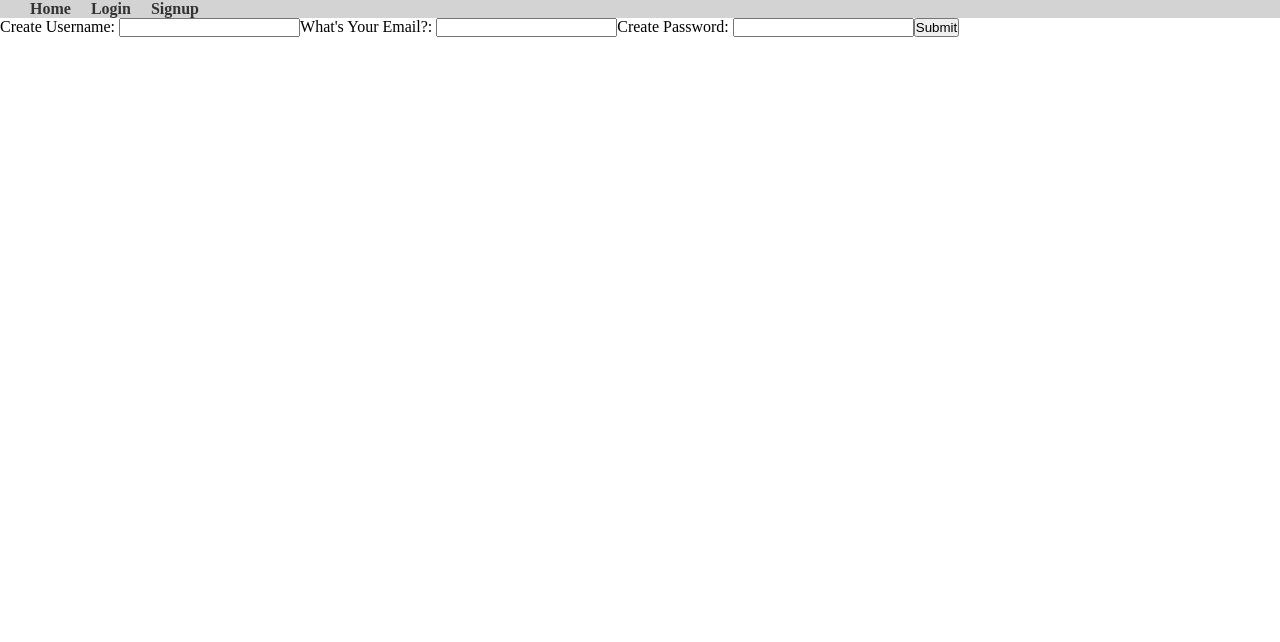
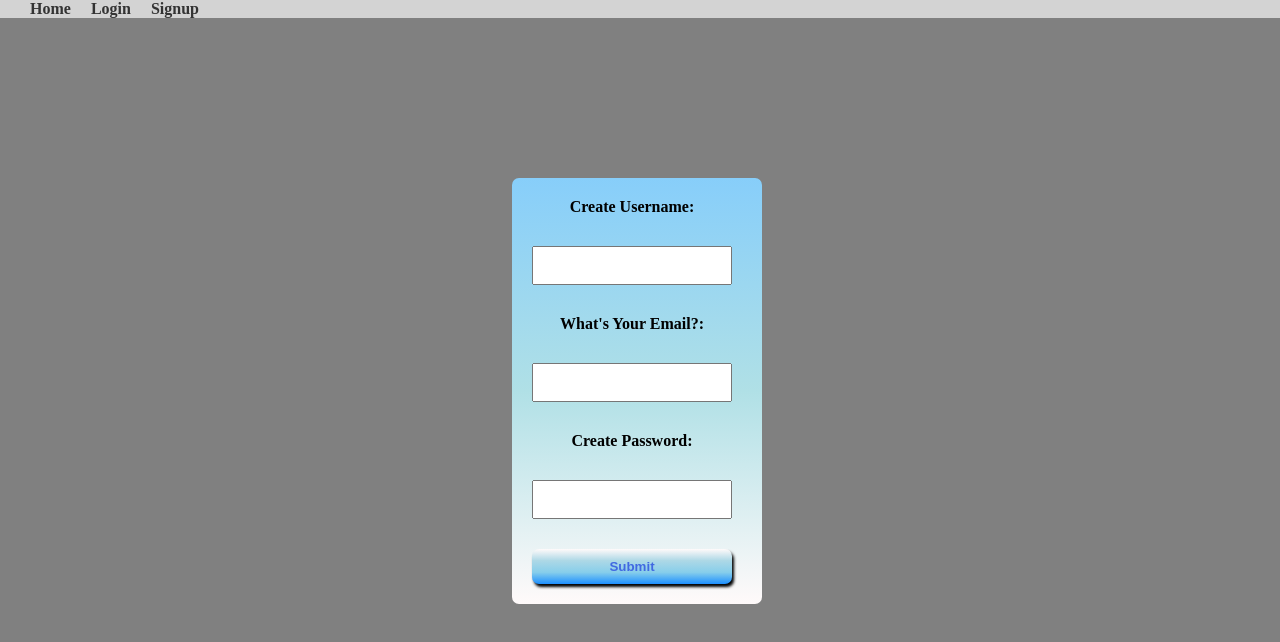
Before and after one commit to Smoot-Mena/chat-app, a React (Vite) app in the folder frontend/: page /signup in a window 1280 px wide. Shown: the top 642 px of the page. Built offline with nearby package versions, Linux system fonts and the light colour scheme; no server answers.

Commit message:
Updates Login to actually work and adds css styles

```diff
--- a/frontend/src/App.jsx
+++ b/frontend/src/App.jsx
@@ -22,7 +22,7 @@ function App() {
 
   const getUser = async (token) => {
     try {
-      const response = await axios.get("/api/users", {
+      const response = await axios.get("/api", {
         headers: {
           Authorization: token
         }
@@ -54,8 +54,6 @@ function App() {
       <Routes>
         <Route path="/" element={<Home />} />
         <Route path="/profile" element={<Profile />} />
-        <Route path="/login" element={<Login />}/>
-        <Route path="/signup" element={<SignUp />} />
         <Route path="/chathome" element={<ChatHome username={username} setUsername={setUsername} room={room} setRoom={setRoom} socket={socket} />} />
         <Route path="/chatroom" element={<ChatRoom username={username} room={room} socket={socket} />} />
         {loggedIn ?
--- a/frontend/src/index.css
+++ b/frontend/src/index.css
@@ -5,3 +5,7 @@
   padding: 0;
   box-sizing: border-box;
 }
+
+body {
+  background-color: grey;
+}
--- a/frontend/src/pages/Home.jsx
+++ b/frontend/src/pages/Home.jsx
@@ -9,7 +9,7 @@ const Home = () => {
             <nav style={{
                 borderTop: "3px solid darkblue",
                 borderBottom: "3px solid darkblue",
-                height: "80px",
+                height: "82px",
                 backgroundColor: "#333"
             }}>
                 <ul style={{
@@ -221,7 +221,8 @@ const Home = () => {
                 width: "800px",
                 minWidth: "700px",
                 display: "flex",
-                flexFlow: "row wrap"
+                flexFlow: "row wrap",
+                backgroundColor: "snow"
             }}>
                 <header style={{
                     backgroundImage: "linear-gradient(to right, mediumblue, darkblue)",
@@ -257,7 +258,7 @@ const Home = () => {
                         <img src="" alt="" />
                         <figcaption>Logo</figcaption>
                     </figure>
-                    <ul>
+                    <ul style={{ listStyle: "none" }}>
                         <li style={{ fontWeight: "bold" }}><p style={{ fontSize: "2em" }}>📬</p>Get Yo' Mail</li>
                         <li style={{ fontWeight: "bold" }}><p style={{ fontSize: "2em" }}>🎞️</p>Check Yo' Pics</li>
                         <li style={{ fontWeight: "bold" }}><p style={{ fontSize: "2em" }}>📅</p>Yo' Calendar</li>
--- a/frontend/src/pages/Login.jsx
+++ b/frontend/src/pages/Login.jsx
@@ -48,16 +48,52 @@ const Login = ( {setUser} ) => {
     };
 
     return (
-        <section>
-            <h1>Login</h1>
-            <form onSubmit={handleSubmit}>
-                <label htmlFor="username">Username: </label>
-                <input id="username" name="username" type="text" onChange={handleChange} value={form.username}/>
+        <section style={{
+            marginTop: "20vh",
+            marginLeft: "40vw",
+        }}>
+            <h1 style={{ marginLeft: "5vw", width: "200px", marginBottom: "30px", fontSize: "2em" }}>Login</h1>
+            <form onSubmit={handleSubmit} style={{
+                width: "inherit",
+                display: "flex",
+                flexFlow: "row wrap",
+                gap: "30px",
+                padding: "20px",
+                width: "250px",
+                backgroundImage: "linear-gradient(to top, snow, powderblue, lightskyblue)",
+                borderRadius: "7px"
+            }}>
+                <label style={{
+                    width: "200px",
+                    textAlign: "center",
+                    fontWeight: "bold",
+                }} htmlFor="username">Username: </label>
+                <input style={{
+                    width: "200px",
+                    padding: "10px"
+                }} id="username" name="username" type="text" onChange={handleChange} value={form.username}/>
 
-                <label htmlFor="password">Password: </label>
-                <input id="password" name="password" type="password" onChange={handleChange} value={form.password}/>
+                <label style={{
+                    width: "200px",
+                    textAlign: "center",
+                    fontWeight: "bold",
+                }} htmlFor="password">Password: </label>
+                <input style={{
+                    width: "200px",
+                    padding: "10px"
+                }} id="password" name="password" type="password" onChange={handleChange} value={form.password}/>
 
-                <button>Submit</button>
+                <button style={{
+                    width: "200px",
+                    padding: "10px",
+                    backgroundImage: "linear-gradient(snow, lightblue, skyblue, dodgerblue)",
+                    fontWeight: "bold",
+                    color: "royalblue",
+                    border: "none",
+                    borderRadius: "7px",
+                    boxShadow: "2px 3px 3px black",
+                    cursor: "pointer"
+                }}>Submit</button>
             </form>
         </section>
      );
--- a/frontend/src/pages/SignUp.jsx
+++ b/frontend/src/pages/SignUp.jsx
@@ -33,7 +33,7 @@ const SignUp = ( {setUser} ) => {
 
             localStorage.setItem("token", token);
 
-            const userResponse = await axios.get("/api/users", {
+            const userResponse = await axios.get("/api/home", {
                 headers: {
                     Authorization: token
                 }
@@ -43,24 +43,68 @@ const SignUp = ( {setUser} ) => {
 
             navigate("/profile");
         } catch (error) {
+            console.log(error);
             console.log(error.response.data.error);
             alert(error.response.data.error);
         }
     };
 
     return (
-        <section>
-            <form onSubmit={handleSubmit}>
-                <label htmlFor="username">Create Username: </label>
-                <input id="username" name="username" type="text" onChange={handleChange} value={form.username}/>
+        <section style={{
+            marginTop: "20vh",
+            marginLeft: "40vw",
+        }}>
+            <form onSubmit={handleSubmit} style={{
+                width: "inherit",
+                display: "flex",
+                flexFlow: "row wrap",
+                gap: "30px",
+                padding: "20px",
+                width: "250px",
+                backgroundImage: "linear-gradient(to top, snow, powderblue, lightskyblue)",
+                borderRadius: "7px"
+            }}>
+                <label style={{
+                    width: "200px",
+                    textAlign: "center",
+                    fontWeight: "bold",
+                }} htmlFor="username">Create Username: </label>
+                <input style={{
+                    width: "200px",
+                    padding: "10px"
+                }} id="username" name="username" type="text" onChange={handleChange} value={form.username}/>
 
-                <label htmlFor="email">What's Your Email?: </label>
-                <input id="email" name="email" type="email" onChange={handleChange} value={form.email}/>
+                <label style={{
+                    width: "200px",
+                    textAlign: "center",
+                    fontWeight: "bold",
+                }} htmlFor="email">What's Your Email?: </label>
+                <input style={{
+                    width: "200px",
+                    padding: "10px"
+                }} id="email" name="email" type="email" onChange={handleChange} value={form.email}/>
 
-                <label htmlFor="password">Create Password: </label>
-                <input id="password" name="password" type="password" onChange={handleChange} value={form.password}/>
+                <label style={{
+                    width: "200px",
+                    textAlign: "center",
+                    fontWeight: "bold",
+                }} htmlFor="password">Create Password: </label>
+                <input style={{
+                    width: "200px",
+                    padding: "10px"
+                }} id="password" name="password" type="password" onChange={handleChange} value={form.password}/>
 
-                <button>Submit</button>
+                <button style={{
+                    width: "200px",
+                    padding: "10px",
+                    backgroundImage: "linear-gradient(snow, lightblue, skyblue, dodgerblue)",
+                    fontWeight: "bold",
+                    color: "royalblue",
+                    border: "none",
+                    borderRadius: "7px",
+                    boxShadow: "2px 3px 3px black",
+                    cursor: "pointer"
+                }}>Submit</button>
             </form>
         </section>
      );
```
Also changed, not shown: 1 other file (tests, documents, lock files or other folders).
